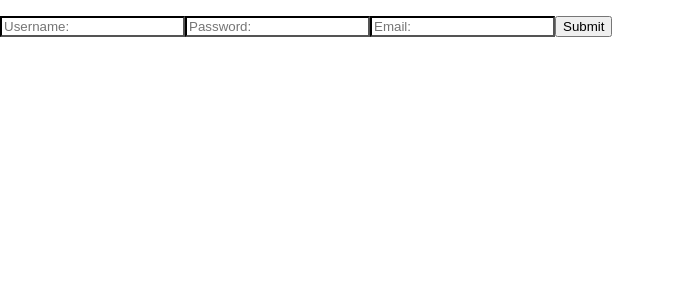
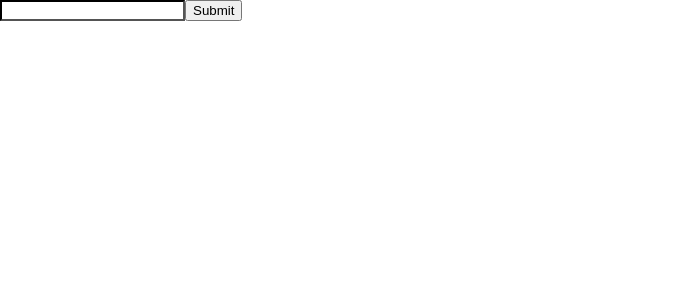
Before and after one commit to arunas-cesonis/SampleCloud, a React (Create React App) app in the folder client/: page / in a window 1280 px wide. Both pictures are taken after a click on the button "Register". Shown: the top 300 px of the page, without its empty margins (0-675 px from the left). Built offline with nearby package versions, Linux system fonts and the light colour scheme.

Commit message:
Updated Register.jsx and added a new component. Will be created a new component for each form input. Working on Register form.

```diff
--- /dev/null
+++ b/client/src/components/EmailInput.jsx
@@ -0,0 +1,26 @@
+import React, { Component } from 'react';
+import classNames from 'classnames';
+
+class EmailInput extends Component {
+    constructor(props){
+        super(props);
+        this.handleEmailCheck = this.handleEmailCheck.bind(this);
+    }
+    handleEmailCheck(e){
+        this.props.emailCheck(e.target.value);
+    }
+    render(){
+        const emailValid = this.props.emailValid;
+        const email = this.props.email;
+        console.log('email valid?: ', emailValid);
+        return(
+            <input
+                className={classNames({ invalid: emailValid})}
+                onChange={this.handleEmailCheck}
+                value={email}
+            />
+        );
+    }
+}
+
+export default EmailInput
--- a/client/src/components/Register.jsx
+++ b/client/src/components/Register.jsx
@@ -1,24 +1,32 @@
 import React, { Component } from 'react';
 import classNames from 'classnames';
 import '../css/register.css';
+import EmailInput from './EmailInput.jsx';
 
 class Register extends Component {
     constructor(props){
         super(props);
         this.state = {
+            email: '',
+            emailValid: false,
+            /* OLD STUFF
             email: 'email',
             password: '',
             username: '',
             formValid: false,
             passwordValid: '',
             error: '',
+            */
         };
+        this.handleEmail = this.handleEmail.bind(this);
+        this.handleForm = this.handleForm.bind(this);
     }
     /*
     update(arg, event){
         console.log(arg);
     }
     */
+    /*
     handleRegister(event){
         event.preventDefault();
         const username = this.username.value;
@@ -37,11 +45,11 @@ class Register extends Component {
             this.setState({ error: errorMsg });
         }
     }
-	render(){
-		return (
-            <form onSubmit={this.handleRegister.bind(this)}>
+    /////// THIS WAS INSIDE MY FORM /////////////
                 <p>{this.state.error}</p>
-                <input type='text' ref={(ref) => {this.username = ref}} placeholder='Username:' />
+                <input type='text'
+                    ref={(ref) => {this.username = ref}}
+                    placeholder='Username:' />
                 <input type='password'
                     className={classNames({ invalid: this.state.passwordValid})}
                     ref={(ref) => {this.password = ref}}
@@ -51,6 +59,31 @@ class Register extends Component {
                     ref={(ref) => {this.email = ref}}
                     placeholder='Email:'
                 />
+    */
+    handleForm(e){
+        e.preventDefault();
+        console.log('form has been submitted.');
+    }
+    handleEmail(emailInputVal){
+        const validatedEmail = emailInputVal;
+        if(validatedEmail.match(/([.]net|[.]com)/) && validatedEmail.indexOf("@") > -1 && validatedEmail.match(/^[\S]+$/)){
+            this.setState({ email: validatedEmail, emailValid: false });
+            console.log('This is a valid email address.');
+        } else {
+            this.setState({ email: validatedEmail, emailValid: true });
+            console.log('This email address considered to be invalid.');
+        }
+    }
+	render(){
+        const email = this.state.email;
+        const emailValid = this.state.emailValid;
+		return (
+            <form onSubmit={this.handleForm}>
+                <EmailInput
+                    emailValid={emailValid}
+                    emailCheck={this.handleEmail}
+                    email={email}
+                />
                 <button>Submit</button>
             </form>
 		);
```
